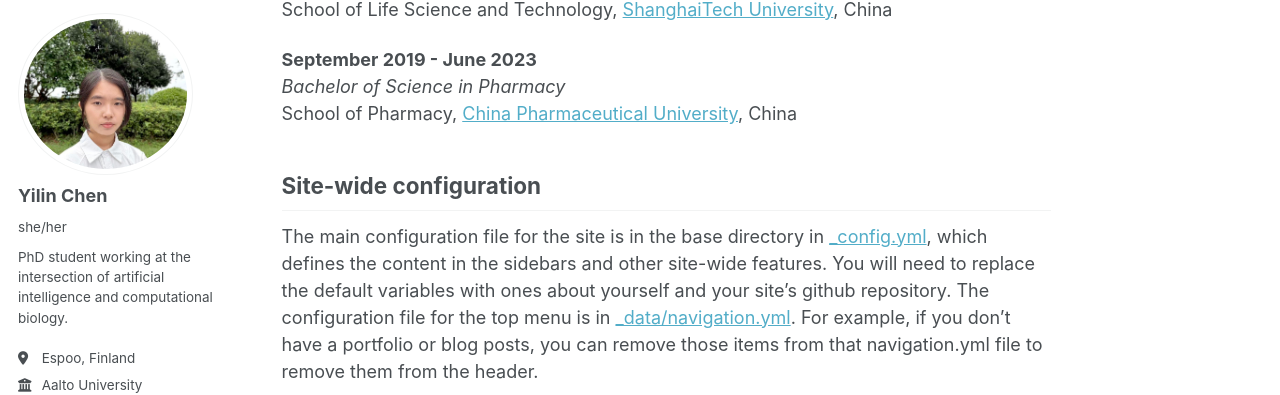
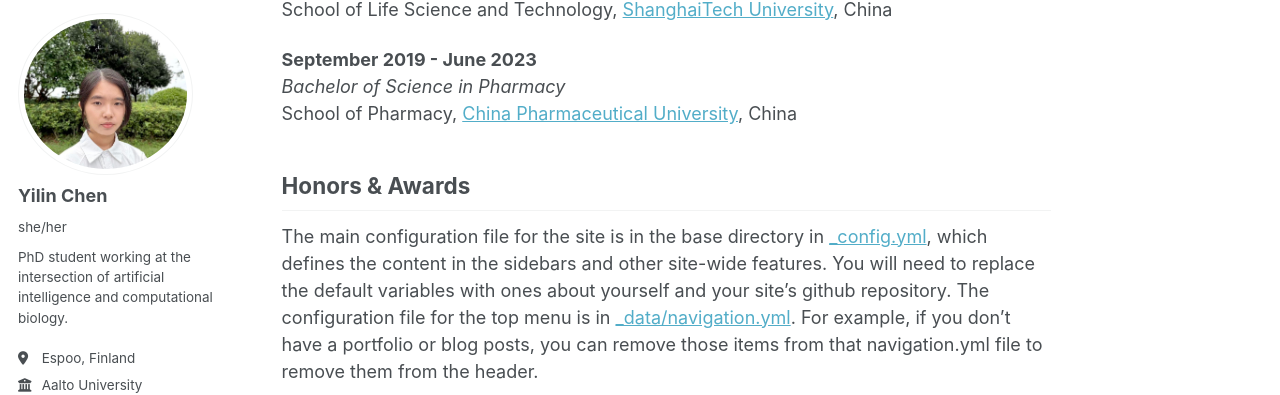
Before and after one commit to yilinchen1205/yilinchen.github.io, a Jekyll site: the page built from _pages/about.md, in a window 1280 px wide and 900 px high, scrolled down 343 px. Shown: the part 88-483 px from the top of the window. Built offline with Jekyll 4.4.1, drawn with Linux system fonts in a browser that asks for light colours; a style sheet for code colours, icons or effects is not loaded.

Commit message:
Update about.md

```diff
--- a/_pages/about.md
+++ b/_pages/about.md
@@ -23,7 +23,7 @@ School of Life Science and Technology, [ShanghaiTech University](https://www.sha
 *Bachelor of Science in Pharmacy*
 School of Pharmacy, [China Pharmaceutical University](https://www.cpu.edu.cn/), China
 
-Site-wide configuration
+Honors & Awards
 ------
 The main configuration file for the site is in the base directory in [_config.yml](https://github.com/academicpages/academicpages.github.io/blob/master/_config.yml), which defines the content in the sidebars and other site-wide features. You will need to replace the default variables with ones about yourself and your site's github repository. The configuration file for the top menu is in [_data/navigation.yml](https://github.com/academicpages/academicpages.github.io/blob/master/_data/navigation.yml). For example, if you don't have a portfolio or blog posts, you can remove those items from that navigation.yml file to remove them from the header.
 
```
